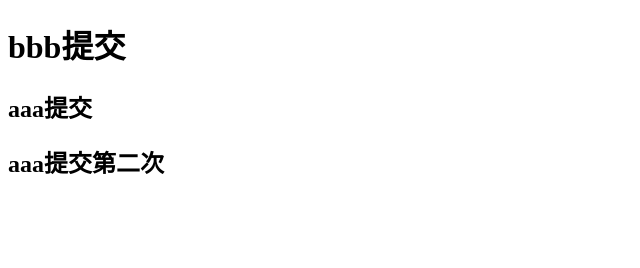
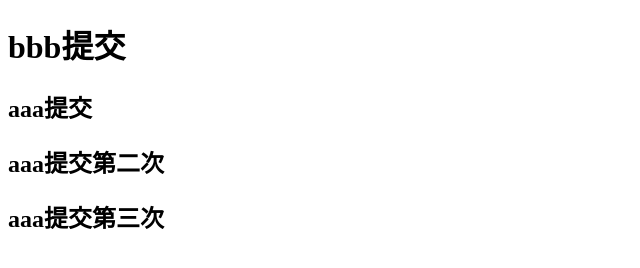
Before and after one commit to qqzak123/git-test001, a plain HTML site: page index.html in a window 1280 px wide. Shown: the whole page, without its empty margins (0-640 px from the left). Drawn offline with Linux system fonts and the light colour scheme.

Commit message:
aaa第三次上传

```diff
--- a/index.html
+++ b/index.html
@@ -8,5 +8,6 @@
 	<h1>bbb提交</h1>
 	<h2>aaa提交</h2>
 	<h2>aaa提交第二次</h2>
+	<h2>aaa提交第三次</h2>
 </body>
 </html>
```
